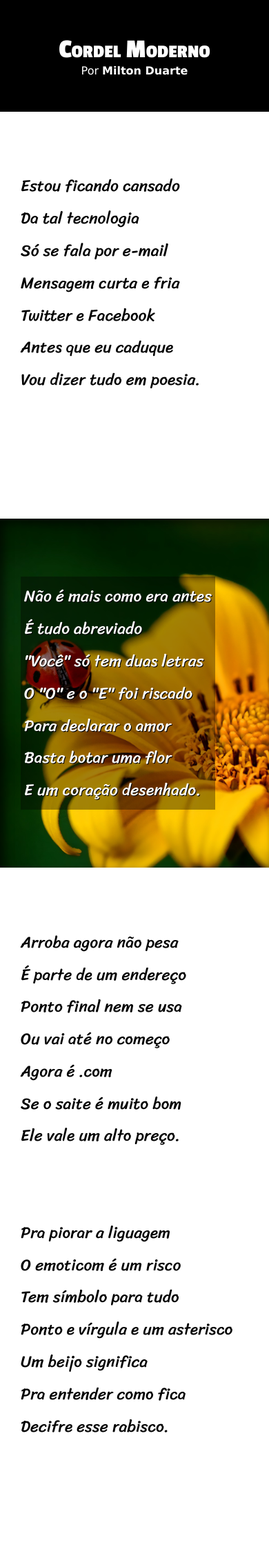
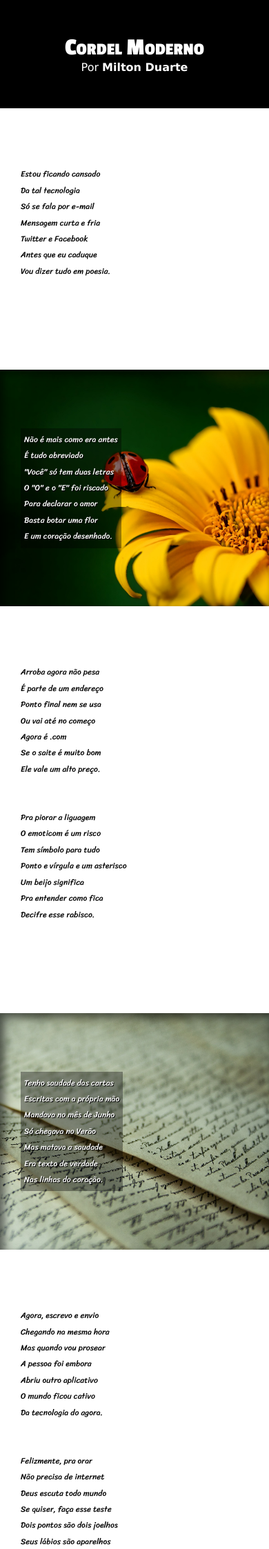
Before and after one commit to vitoriapires07/Projeto-cordel, a PHP site: page / in a window 390 px wide. Shown: the top 2246 px of the page at 69% size. Run offline with PHP 8.4, Linux system fonts and the light colour scheme.

Commit message:
atualizei a fonte

```diff
--- a/estilo/style.css
+++ b/estilo/style.css
@@ -31,7 +31,7 @@ header > h1 {
     padding-top: 50px;
     font-variant: small-caps;
     font-family: var(--fonte2);
-    font-size: 10vw;
+    font-size: 9vw;
 }
 
 header > p {
@@ -54,8 +54,13 @@ section {
     padding-left: 30px;
     line-height: 2em;
     font-family: var(--fonte3);
+    font-size: 3vw;
+}
+
+@media (max-width: 600px)
+  p {
     font-size: 6vw;
-}
+  }
 
 section > p {
     padding-bottom: 4em;;
```
